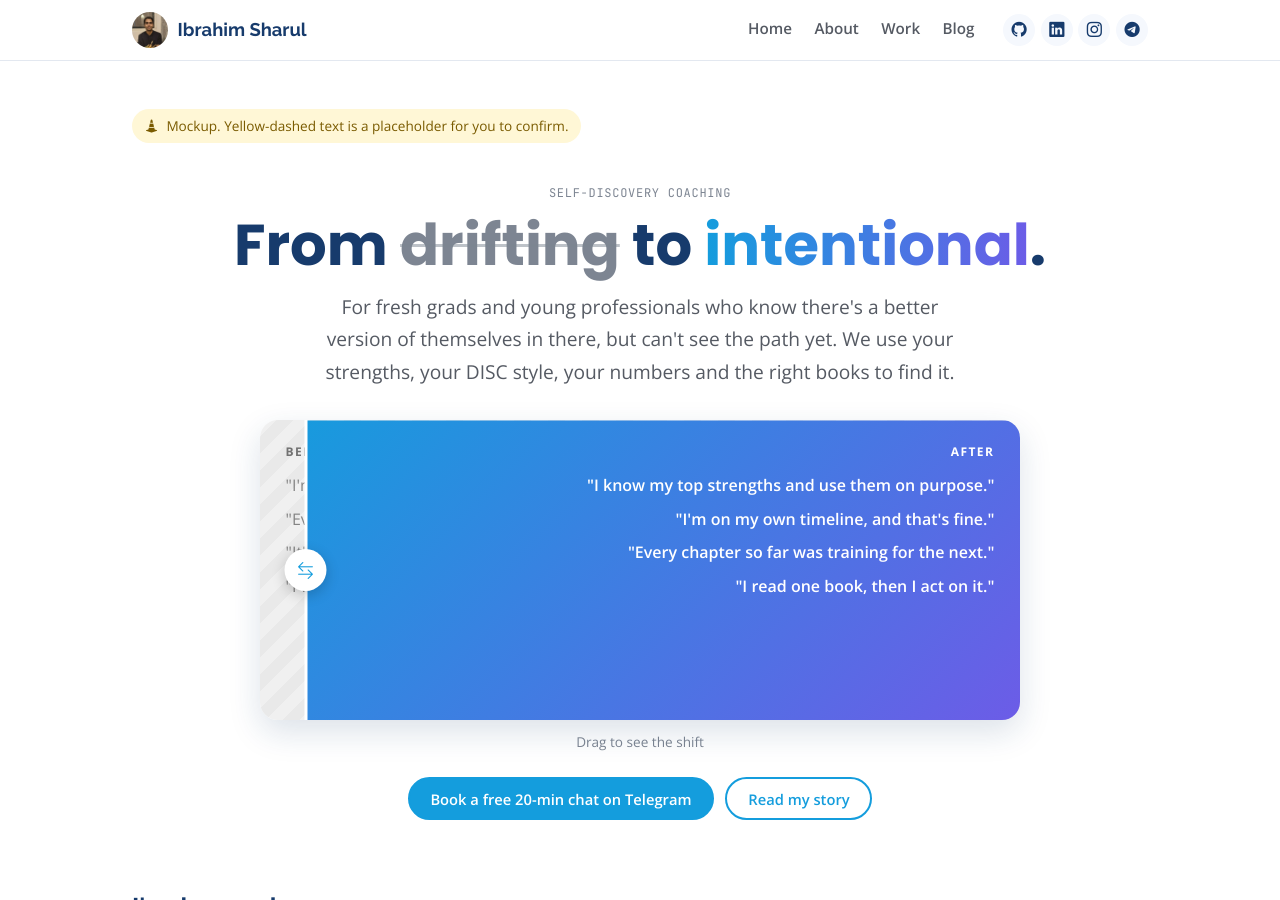
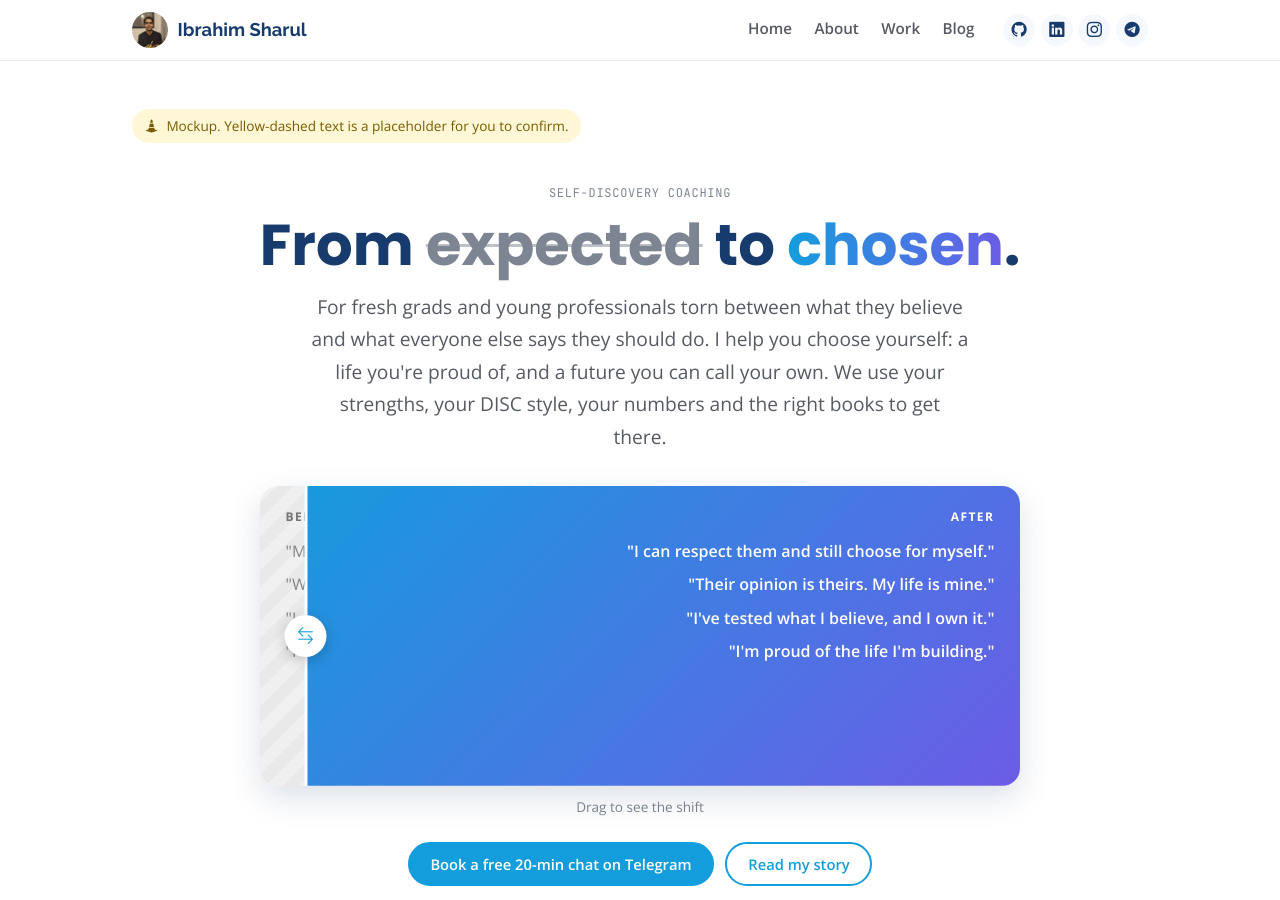
Before and after one commit to ibrahimisramos/ibrahimisramos.github.io, a Jekyll site: the page built from coaching.html, in a window 1280 px wide and 900 px high. Built offline with Jekyll 4.4.1, drawn with Linux system fonts in a browser that asks for light colours; some of the changed text lies outside the part shown.

Commit message:
Coaching mockup: refocus on choosing yourself over others' expectations; add DISC style
Co-Authored-By: Claude Opus 5.5 (1M context) <noreply@anthropic.com>
Claude-Session: https://claude.ai/code/session_01W6sFwNukTNQ9zyostxjBYk

```diff
--- a/assets/js/coaching.js
+++ b/assets/js/coaching.js
@@ -26,7 +26,7 @@
   // Hero word pairs.
   var before = document.querySelector("[data-tx-before]");
   var after = document.querySelector("[data-tx-after]");
-  var pairs = [["stuck", "clear"], ["unsure", "confident"], ["drifting", "intentional"], ["overwhelmed", "focused"]];
+  var pairs = [["conflicted", "clear"], ["torn", "true"], ["expected", "chosen"], ["doubting", "proud"]];
   if (before && after && !reduce) {
     var i = 0;
     setInterval(function () {
--- a/coaching.html
+++ b/coaching.html
@@ -2,7 +2,7 @@
 layout: default
 title: Coaching
 permalink: /coaching/
-description: Self-discovery coaching for fresh grads and young professionals who want to become the best version of themselves.
+description: Coaching for fresh grads and young professionals torn between what they believe and what others expect, to choose a life they are proud of.
 sitemap: false
 noindex: true
 scripts: [/assets/js/coaching.js]
@@ -18,26 +18,26 @@ telegram: ibrahimisramos
 
   <section class="tx-hero" aria-labelledby="tx-title">
     <p class="kicker">Self-discovery coaching</p>
-    <h1 id="tx-title">From <span class="tx-word tx-before" data-tx-before>stuck</span> <span class="nowrap">to <span class="tx-word tx-after" data-tx-after>clear</span>.</span></h1>
-    <p class="lede">For fresh grads and young professionals who know there's a better version of themselves in there, but can't see the path yet. We use your strengths, your DISC style, your numbers and the right books to find it.</p>
+    <h1 id="tx-title">From <span class="tx-word tx-before" data-tx-before>conflicted</span> <span class="nowrap">to <span class="tx-word tx-after" data-tx-after>clear</span>.</span></h1>
+    <p class="lede">For fresh grads and young professionals torn between what they believe and what everyone else says they should do. I help you choose yourself: a life you're proud of, and a future you can call your own. We use your strengths, your DISC style, your numbers and the right books to get there.</p>
 
     <div class="tx-compare" data-compare style="--split: 94%">
       <div class="tx-panel tx-panel-before" aria-hidden="true">
         <p class="tx-label">Before</p>
         <ul>
-          <li>"I'm not sure what I'm good at."</li>
-          <li>"Everyone else has it figured out."</li>
-          <li>"It's too late to change direction."</li>
-          <li>"I've read the books. Nothing sticks."</li>
+          <li>"My family expects one thing. I want another."</li>
+          <li>"What will people say?"</li>
+          <li>"I don't know what I actually believe."</li>
+          <li>"I'm living someone else's plan."</li>
         </ul>
       </div>
       <div class="tx-panel tx-panel-after" aria-hidden="true">
         <p class="tx-label">After</p>
         <ul>
-          <li>"I know my top strengths and use them on purpose."</li>
-          <li>"I'm on my own timeline, and that's fine."</li>
-          <li>"Every chapter so far was training for the next."</li>
-          <li>"I read one book, then I act on it."</li>
+          <li>"I can respect them and still choose for myself."</li>
+          <li>"Their opinion is theirs. My life is mine."</li>
+          <li>"I've tested what I believe, and I own it."</li>
+          <li>"I'm proud of the life I'm building."</li>
         </ul>
       </div>
       <span class="tx-handle" aria-hidden="true"><i class="bi bi-arrow-left-right"></i></span>
@@ -172,7 +172,7 @@ telegram: ibrahimisramos
       <i class="bi bi-gem" aria-hidden="true"></i>
       <h3>Strengths &amp; DISC</h3>
       <p>CliftonStrengths shows what comes naturally to you. DISC shows how you behave and communicate, and how others do. Together you stop fixing weaknesses, build on talent and work better with people.</p>
-      <p class="lens-me">Mine: Connectedness, Input, Communication, Strategic, Individualisation. DISC: <span class="ph">[your style]</span>.</p>
+      <p class="lens-me">Mine: Connectedness, Input, Communication, Strategic, Individualisation. DISC: Yellow and Green (Influence and Steadiness).</p>
     </div>
     <div class="lens" data-reveal>
       <i class="bi bi-hash" aria-hidden="true"></i>
@@ -235,7 +235,7 @@ telegram: ibrahimisramos
 
   <div class="section-head"><h2>Questions</h2></div>
   <div class="accordion">
-    <details class="accordion-item"><summary><span class="acc-text"><span class="acc-role">Who is this for?</span></span></summary><div class="acc-body"><p>Fresh grads and young professionals who feel stuck, unsure of their strengths, or tired of self-help that never sticks.</p></div></details>
+    <details class="accordion-item"><summary><span class="acc-text"><span class="acc-role">Who is this for?</span></span></summary><div class="acc-body"><p>Fresh grads and young professionals who feel conflicted between choosing themselves and what their family, community or friends expect. If you want to build a life you're proud of, on your own terms, this is for you.</p></div></details>
     <details class="accordion-item"><summary><span class="acc-text"><span class="acc-role">Do I have to believe in numerology?</span></span></summary><div class="acc-body"><p>No. We use it as a prompt for reflection, not a prediction. If it doesn't resonate, we lean on your strengths and the books instead.</p></div></details>
     <details class="accordion-item"><summary><span class="acc-text"><span class="acc-role">Is this therapy?</span></span></summary><div class="acc-body"><p>No. Coaching is about moving forward. If you're struggling with your mental health, please reach out to a professional, and I'm happy to point you to support.</p></div></details>
     <details class="accordion-item"><summary><span class="acc-text"><span class="acc-role">In person or online?</span></span></summary><div class="acc-body"><p>I prefer meeting face to face in Singapore, but online over video works just as well.</p></div></details>
```
